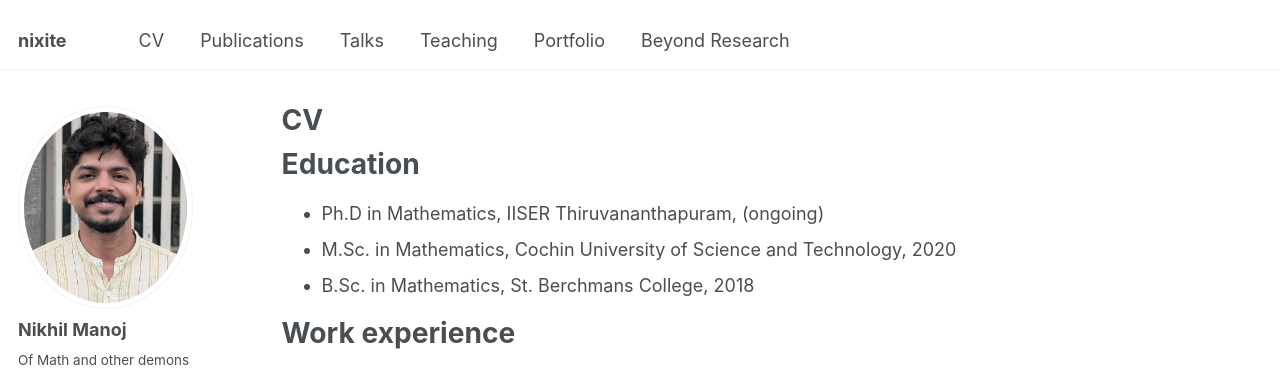
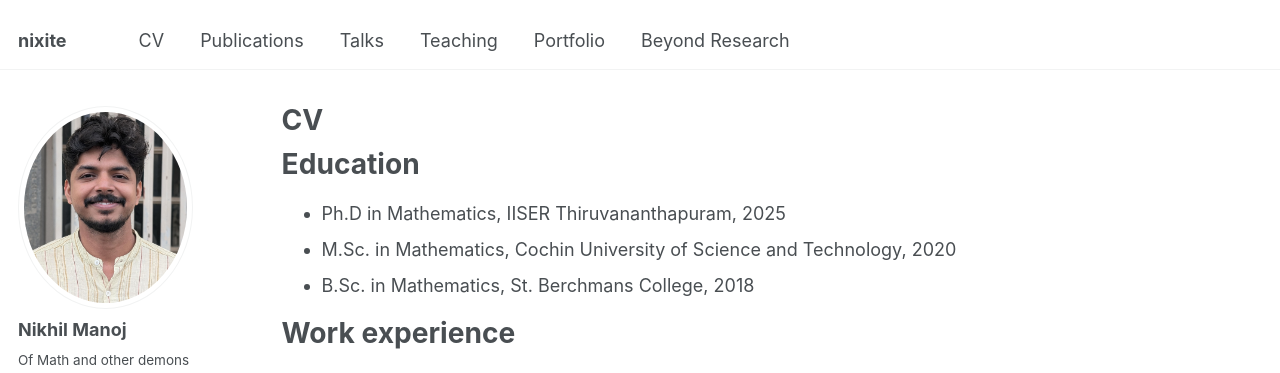
Before and after one commit to nikhil0597/nikhil0597.github.io, a Jekyll site: the page built from _pages/cv.md, in a window 1280 px wide and 900 px high. Shown: the top 373 px of the window. Built offline with Jekyll 4.4.1, drawn with Linux system fonts in a browser that asks for light colours; some web fonts are replaced.

Commit message:
Update cv.md

```diff
--- a/_pages/cv.md
+++ b/_pages/cv.md
@@ -11,7 +11,7 @@ redirect_from:
 
 Education
 ======
-* Ph.D in Mathematics, IISER Thiruvananthapuram, (ongoing)
+* Ph.D in Mathematics, IISER Thiruvananthapuram, 2025
 * M.Sc. in Mathematics, Cochin University of Science and Technology, 2020
 * B.Sc. in Mathematics, St. Berchmans College, 2018
 
```
